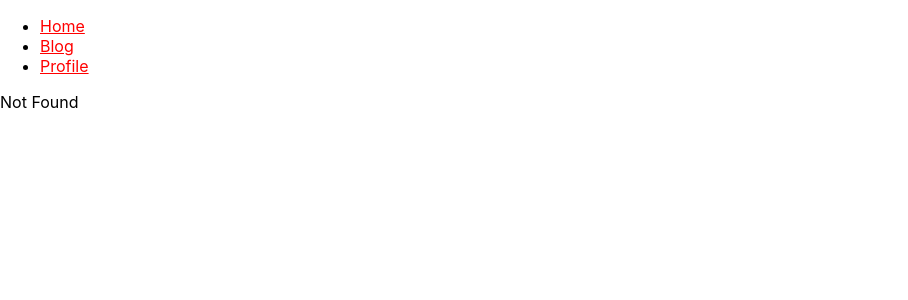
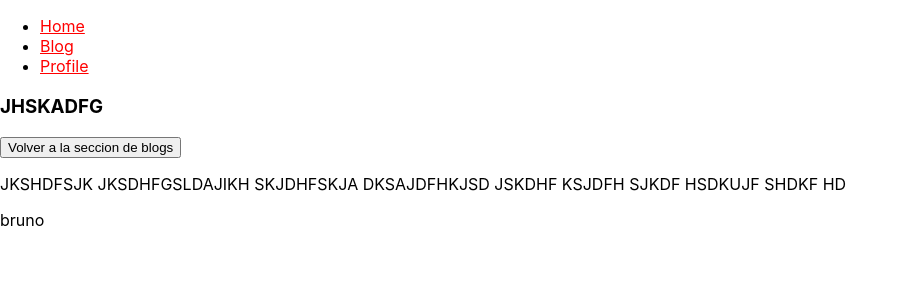
Before and after one commit to Brun02K20/cursoReactRouter, a React (Create React App) app: page /#/blog/lalala in a window 1280 px wide. Before the commit this address had no page. Shown: the top 300 px of the page, without its empty margins (0-908 px from the left). Built offline with nearby package versions, Linux system fonts and the light colour scheme.

Commit message:
Aprendiendo useNavigate y useParams

```diff
--- a/src/App.js
+++ b/src/App.js
@@ -6,6 +6,7 @@ import './App.css';
 import { HomePage } from "./components/HomePage/HomePage.js";
 import { BlogPage } from "./components/BlogPage/BlogPage.js";
 import { ProfilePage } from "./components/ProfilePage/ProfilePage.js";
+import { BlogPost } from "./components/BlogPost/BlogPost.js";
 import { Menu } from "./components/Menu/Menu.js";
 
 // hash router es un provider, como lo del react context. Adentro de este proveedor ponemos lo que queramos que vaya en todas las rutas. Por ejemplo un menu, un footer, etc
@@ -22,6 +23,7 @@ function App() {
         <Routes>
           <Route path="/" element={< HomePage />} />
           <Route path="/blog" element={< BlogPage />} />
+          <Route path="/blog/:slug" element={< BlogPost />}></Route>
           <Route path="/profile" element={< ProfilePage />} />
           <Route path="*" element={<p>Not Found</p>} />
         </Routes>
--- a/src/components/BlogPage/BlogPage.js
+++ b/src/components/BlogPage/BlogPage.js
@@ -1,7 +1,32 @@
 import React from "react";
+import { Link } from "react-router-dom";
+import { blogdata } from "../BlogPost/blogdata.js";
 
 function BlogPage() {
-    return (<p>Blog page</p>);
+    return (
+        <>
+            <h1>Blog page</h1>
+
+            <ul>
+                {blogdata.map(publication => (
+                    <BlogLink key={publication.slug} post={publication}></BlogLink>
+                ))}
+            </ul>
+        </>
+
+
+    );
+};
+
+
+function BlogLink ({ post }) {
+    return (
+        <li>
+            <Link to={`/blog/${post.slug}`}>
+                {post.title}
+            </Link>
+        </li>
+    )
 };
 
 export {BlogPage}
--- /dev/null
+++ b/src/components/BlogPost/BlogPost.js
@@ -0,0 +1,27 @@
+import React from "react";
+import {Link, NavLink, useParams, useNavigate } from "react-router-dom";
+import { blogdata } from "../BlogPost/blogdata.js";
+
+function BlogPost(){
+
+    const {slug} = useParams();
+
+    const blogpost = blogdata.find(publication => publication.slug === slug) // el segundo slug de esta linea es el que recibo en useParams();
+
+    const navigate =  useNavigate();
+
+    const returnToBlog = () => {
+        navigate("/blog");
+    };
+
+    return(
+        <>
+            <h3>{blogpost.title}</h3>
+            <button onClick={returnToBlog}>Volver a la seccion de blogs</button>
+            <p>{blogpost.content}</p>
+            <p>{blogpost.author}</p>
+        </>
+    );
+};
+
+export {BlogPost}
--- /dev/null
+++ b/src/components/BlogPost/blogdata.js
@@ -0,0 +1,30 @@
+const blogdata = [];
+blogdata.push({
+    title: "JHSKADFG",
+    slug: "lalala",
+    content: "JKSHDFSJK JKSDHFGSLDAJIKH SKJDHFSKJA DKSAJDFHKJSD JSKDHF KSJDFH SJKDF HSDKUJF SHDKF HD",
+    author: "bruno",
+});
+
+blogdata.push({
+    title: "KLHTGDSIOF",
+    slug: "lelele",
+    content: "lorem ipsum dolor",
+    author: "bruno",
+});
+
+blogdata.push({
+    title: "HBERVBSIDUFHBVASP",
+    slug: "lilili",
+    content: "AAAAAAAAAAAAAAAAAAAAAAAAAAAAAAAAAAAAAAAAAAAAAAAAAAAAAAAAAAAAAAAAAAAAAAAAAAAAAAAAAA",
+    author: "bruno",
+});
+
+blogdata.push({
+    title: "NCXKJLSDRFUOLSKUIHRABL",
+    slug: "lololo",
+    content: "que lindo es el amor",
+    author: "bruno",
+});
+
+export {blogdata}
--- a/src/components/Menu/Menu.js
+++ b/src/components/Menu/Menu.js
@@ -33,7 +33,7 @@ function Menu () {
                 </li> */}
 
                 {routes.map(route => (
-                    <li>
+                    <li key={route.to}>
                         <NavLink
                             to={route.to}
                             end
@@ -55,7 +55,7 @@ function Menu () {
 const routes = [];
 routes.push({
     to: "/",
-    text: "Home"
+    text: "Home",
 });
 
 routes.push({
@@ -68,6 +68,6 @@ routes.push({
     text: "Profile"
 });
 
-console.log(routes);
+
 
 export {Menu}
```
